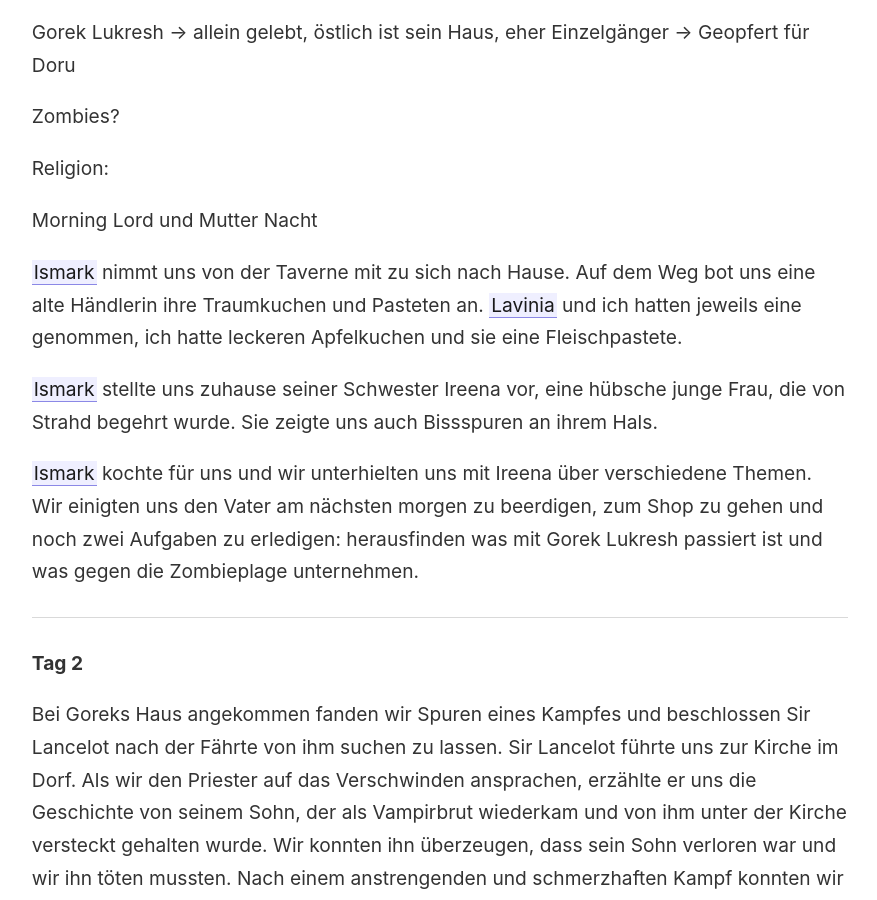
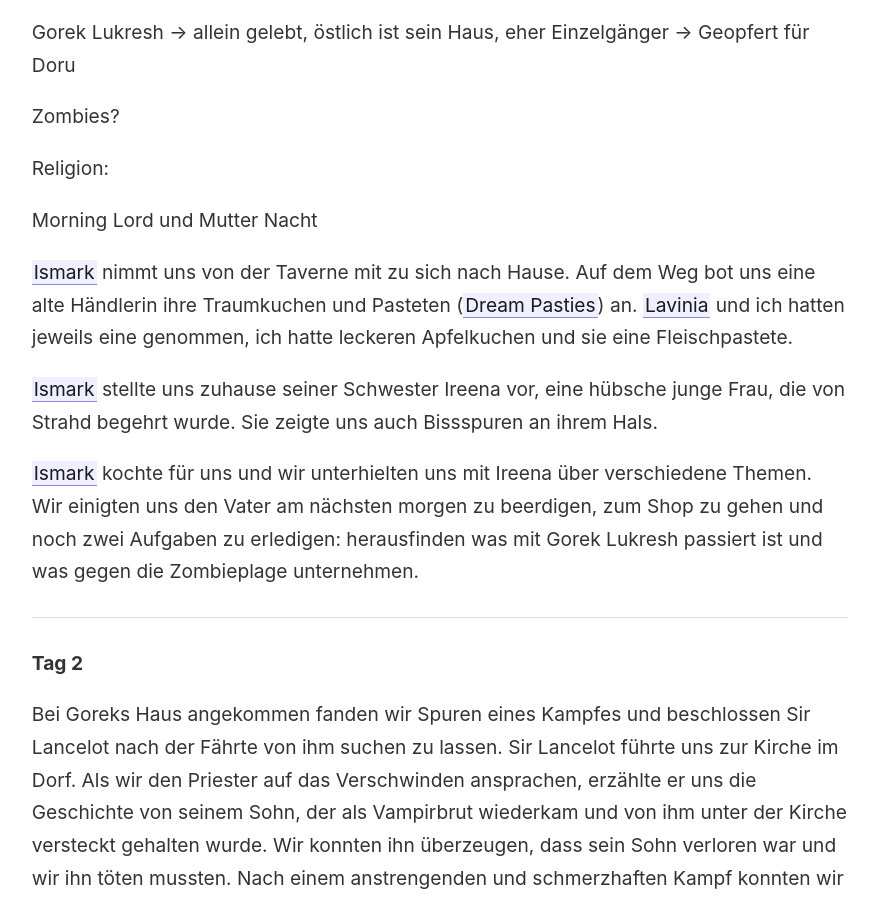
Before and after one commit to Julez404/CoS_Log, a Jekyll site: the page built from _notes/Tagebuch 1.md, in a window 1280 px wide and 900 px high, scrolled down 6868 px. Shown: the whole window, without its empty margins (45-922 px from the left). Built offline with Jekyll 4.4.1, drawn with Linux system fonts in a browser that asks for light colours.

Commit message:
Update via script

```diff
--- a/_notes/Tagebuch 1.md
+++ b/_notes/Tagebuch 1.md
@@ -149,7 +149,7 @@ Religion:
 
 Morning Lord und Mutter Nacht
 
-[[Ismark]] nimmt uns von der Taverne mit zu sich nach Hause. Auf dem Weg bot uns eine alte Händlerin ihre Traumkuchen und Pasteten an. [[Lavinia]] und ich hatten jeweils eine genommen, ich hatte leckeren Apfelkuchen und sie eine Fleischpastete.
+[[Ismark]] nimmt uns von der Taverne mit zu sich nach Hause. Auf dem Weg bot uns eine alte Händlerin ihre Traumkuchen und Pasteten ([[Dream Pasties]]) an. [[Lavinia]] und ich hatten jeweils eine genommen, ich hatte leckeren Apfelkuchen und sie eine Fleischpastete.
 
 [[Ismark]] stellte uns zuhause seiner Schwester Ireena vor, eine hübsche junge Frau, die von Strahd begehrt wurde. Sie zeigte uns auch Bissspuren an ihrem Hals.
 
```
Also changed, not shown: _notes/Tagebuch 2.md (+1 -1 lines), .obsidian/graph.json, 1 other file.
